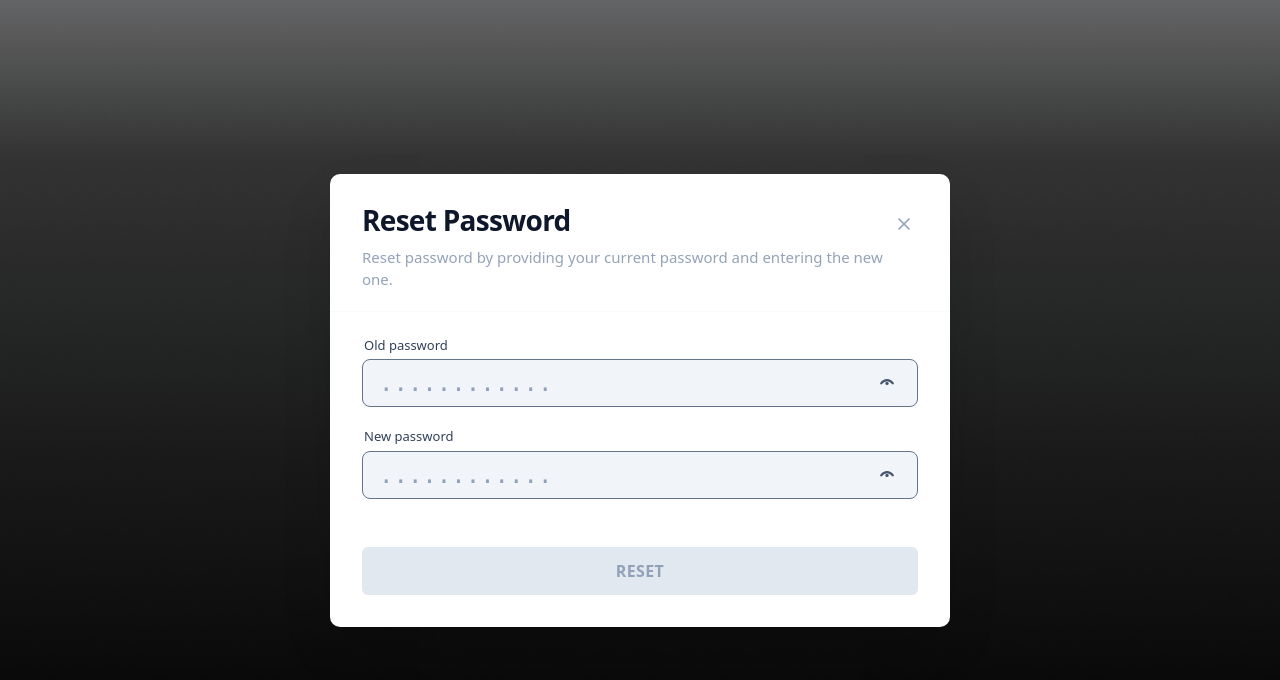
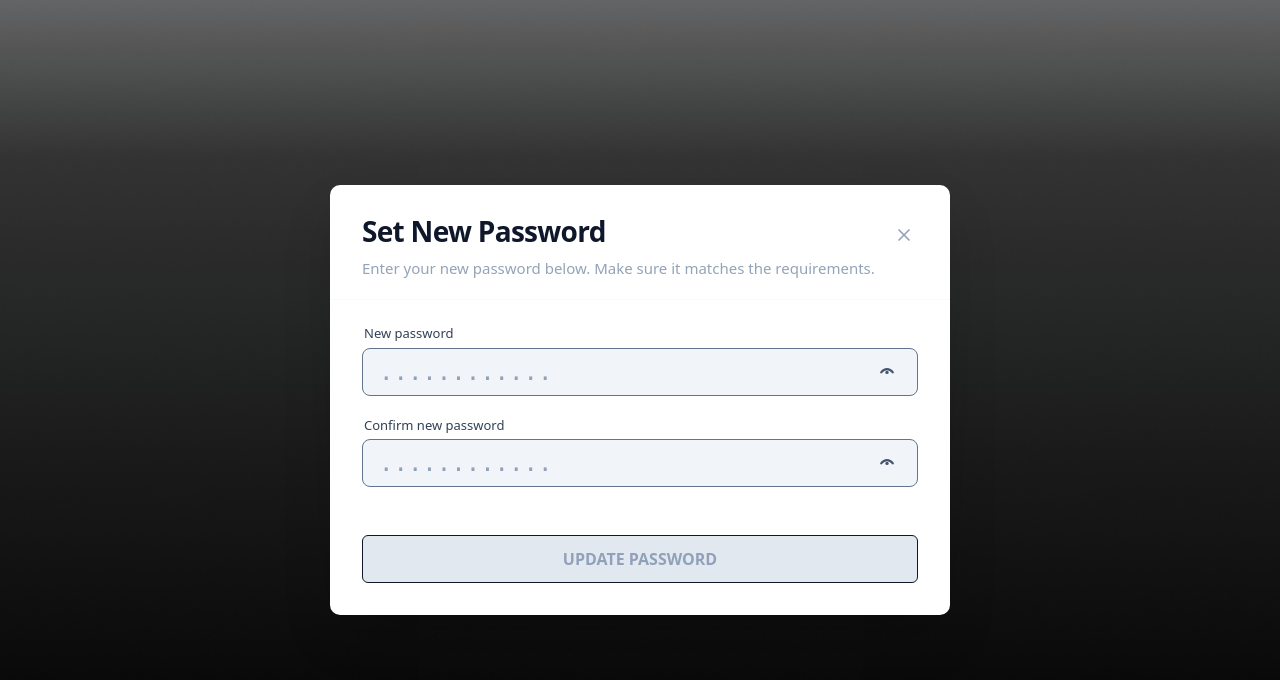
Before and after one commit to prudentchary/NojiGP, a React (Vite) app: page /reset-password in a window 1280 px wide. Shown: the top 680 px of the page. Built offline with nearby package versions, Linux system fonts and the light colour scheme.

Commit message:
reset password restructured

```diff
--- a/src/pages/ResetPassword.tsx
+++ b/src/pages/ResetPassword.tsx
@@ -5,7 +5,7 @@ import { zodResolver } from "@hookform/resolvers/zod";
 import * as z from "zod";
 import { Button } from "@/components/ui/Button";
 import { Input } from "@/components/ui/Input";
-import { useNavigate, Link } from "react-router";
+import { useNavigate, Link, useSearchParams } from "react-router";
 import { useToast } from "@/components/ui/Toast";
 import { cn } from "@/lib/cn";
 import backgroundImage from "@/assets/login_bg.png";
@@ -13,42 +13,38 @@ import { PasswordLength } from "@/components/ui/PasswordLength";
 
 const EyeIcon = () => (
     <svg width="20" height="20" viewBox="0 0 24 24" fill="none" xmlns="http://www.w3.org/2000/svg">
-        <path
-            d="M5 12.5C5 12.5 8 8.5 12 8.5C16 8.5 19 12.5 19 12.5"
-            stroke="currentColor"
-            strokeWidth="2.5"
-            strokeLinecap="round"
-        />
+        <path d="M5 12.5C5 12.5 8 8.5 12 8.5C16 8.5 19 12.5 19 12.5" stroke="currentColor" strokeWidth="2.5" strokeLinecap="round" />
         <circle cx="12" cy="12.5" r="2" fill="currentColor" />
     </svg>
 );
 
 const EyeOffIcon = () => (
     <svg width="20" height="20" viewBox="0 0 24 24" fill="none" xmlns="http://www.w3.org/2000/svg">
-        <path
-            d="M5 12.5C5 12.5 8 8.5 12 8.5C16 8.5 19 12.5 19 12.5"
-            stroke="currentColor"
-            strokeWidth="2.5"
-            strokeLinecap="round"
-            className="opacity-40"
-        />
+        <path d="M5 12.5C5 12.5 8 8.5 12 8.5C16 8.5 19 12.5 19 12.5" stroke="currentColor" strokeWidth="2.5" strokeLinecap="round" className="opacity-40" />
         <circle cx="12" cy="12.5" r="2" fill="currentColor" />
         <path d="M3 3L21 21" stroke="currentColor" strokeWidth="2" strokeLinecap="round" />
     </svg>
 );
 
+// UPDATED SCHEMA: Removed oldPassword, added confirmPassword check
 const resetPasswordSchema = z.object({
-    oldPassword: z.string().min(1, "Old password is required"),
-    newPassword: z.string().min(1, "New password is required"),
+    newPassword: z.string().min(8, "Password must be at least 8 characters"),
+    confirmPassword: z.string().min(1, "Please confirm your password"),
+}).refine((data) => data.newPassword === data.confirmPassword, {
+    message: "Passwords do not match",
+    path: ["confirmPassword"],
 });
 
 type ResetPasswordFormValues = z.infer<typeof resetPasswordSchema>;
 
 const ResetPassword: React.FC = () => {
     const navigate = useNavigate();
+    const [searchParams] = useSearchParams();
+    const token = searchParams.get("token");
+
     const { success, error: toastError } = useToast();
-    const [showOldPassword, setShowOldPassword] = useState(false);
     const [showNewPassword, setShowNewPassword] = useState(false);
+    const [showConfirmPassword, setShowConfirmPassword] = useState(false);
     const [loading, setLoading] = useState(false);
 
     const {
@@ -59,30 +55,34 @@ const ResetPassword: React.FC = () => {
     } = useForm<ResetPasswordFormValues>({
         resolver: zodResolver(resetPasswordSchema),
         defaultValues: {
-            oldPassword: "",
             newPassword: "",
+            confirmPassword: "",
         },
     });
 
-    const oldPasswordValue = watch("oldPassword");
     const newPasswordValue = watch("newPassword");
+    const confirmPasswordValue = watch("confirmPassword");
 
-    // Check if new password meets all criteria
     const isNewPasswordStrong =
         newPasswordValue.length >= 8 &&
         /[A-Z]/.test(newPasswordValue) &&
         /[a-z]/.test(newPasswordValue) &&
         /[^A-Za-z0-9]/.test(newPasswordValue);
 
-    const isFormFilled = oldPasswordValue.length > 0 && isNewPasswordStrong;
+    const isFormValid = isNewPasswordStrong && newPasswordValue === confirmPasswordValue;
 
     const onSubmit = async (data: ResetPasswordFormValues) => {
+        if (!token) {
+            toastError("Invalid or missing reset token.");
+            return;
+        }
+
         setLoading(true);
 
-        // Simulated API delay
+        // Simulated API call - replace this with your actual axios/fetch call later
         setTimeout(() => {
             setLoading(false);
-            success("Password changed successfully!");
+            success("Password updated successfully!");
             navigate("/login");
         }, 1500);
     };
@@ -92,15 +92,14 @@ const ResetPassword: React.FC = () => {
             className="min-h-screen w-full flex items-center justify-center bg-cover bg-center bg-no-repeat p-4 sm:p-6"
             style={{ backgroundImage: `url(${backgroundImage})` }}
         >
-            <div className="relative w-full max-w-[620px] bg-white rounded-[10px] shadow-2xl overflow-hidden animate-in fade-in zoom-in-95 duration-500">
-                {/* Header */}
+            <div className="relative w-full max-w-[620px] bg-white rounded-[10px] shadow-2xl overflow-hidden">
                 <div className="flex justify-between items-start pt-8 px-8 pb-5">
                     <div>
                         <h2 className="text-[28px] font-bold text-slate-900 tracking-tight leading-none mb-3">
-                            Reset Password
+                            Set New Password
                         </h2>
                         <p className="text-[#94A3B8] text-[15px]">
-                            Reset password by providing your current password and entering the new one.
+                            Enter your new password below. Make sure it matches the requirements.
                         </p>
                     </div>
                     <Link to="/login" className="text-slate-400 hover:text-slate-600 transition-colors p-1 mt-1">
@@ -110,35 +109,10 @@ const ResetPassword: React.FC = () => {
 
                 <div className="h-[1px] bg-slate-50 w-full" />
 
-                {/* Content */}
                 <div className="p-8 pt-6">
                     <form onSubmit={handleSubmit(onSubmit)} className="space-y-6">
                         <div className="space-y-5">
-                            {/* Old Password Field */}
-                            <div className="space-y-2 text-left w-full">
-                                <Input
-                                    id="oldPassword"
-                                    label="Old password"
-                                    type={showOldPassword ? "text" : "password"}
-                                    placeholder="............"
-                                    variant="filled"
-                                    {...register("oldPassword")}
-                                    error={errors.oldPassword?.message}
-                                    className="h-11 rounded-md text-2xl font-mono"
-                                    containerClassName="gap-1 w-full"
-                                    rightElement={
-                                        <button
-                                            type="button"
-                                            onClick={() => setShowOldPassword(!showOldPassword)}
-                                            className="text-slate-600 hover:text-slate-900 transition-all duration-200 outline-none focus:ring-0 py-2 mr-2"
-                                        >
-                                            {showOldPassword ? <EyeOffIcon /> : <EyeIcon />}
-                                        </button>
-                                    }
-                                />
-                            </div>
-
-                            {/* New Password Field */}
+                            {/* NEW PASSWORD */}
                             <div className="space-y-2 text-left w-full">
                                 <Input
                                     id="newPassword"
@@ -154,9 +128,33 @@ const ResetPassword: React.FC = () => {
                                         <button
                                             type="button"
                                             onClick={() => setShowNewPassword(!showNewPassword)}
-                                            className="text-slate-600 hover:text-slate-900 transition-all duration-200 outline-none focus:ring-0 py-2 mr-2"
+                                            className="text-slate-600 outline-none mr-2"
                                         >
                                             {showNewPassword ? <EyeOffIcon /> : <EyeIcon />}
+                                        </button>
+                                    }
+                                />
+                            </div>
+
+                            {/* CONFIRM PASSWORD */}
+                            <div className="space-y-2 text-left w-full">
+                                <Input
+                                    id="confirmPassword"
+                                    label="Confirm new password"
+                                    type={showConfirmPassword ? "text" : "password"}
+                                    placeholder="............"
+                                    variant="filled"
+                                    {...register("confirmPassword")}
+                                    error={errors.confirmPassword?.message}
+                                    className="h-11 rounded-md text-2xl font-mono"
+                                    containerClassName="gap-1 w-full"
+                                    rightElement={
+                                        <button
+                                            type="button"
+                                            onClick={() => setShowConfirmPassword(!showConfirmPassword)}
+                                            className="text-slate-600 outline-none mr-2"
+                                        >
+                                            {showConfirmPassword ? <EyeOffIcon /> : <EyeIcon />}
                                         </button>
                                     }
                                 />
@@ -176,13 +174,13 @@ const ResetPassword: React.FC = () => {
                             fullWidth
                             isLoading={loading}
                             className={cn(
-                                "h-12 mt-6 font-semibold tracking-wide border-none transition-all duration-300 rounded-md",
-                                isFormFilled
-                                    ? "bg-slate-900 text-white hover:bg-slate-800 active:bg-black cursor-pointer"
-                                    : "bg-[#E2E8F0] text-slate-400 cursor-not-allowed pointer-events-none"
+                                "h-12 mt-6 font-semibold rounded-md",
+                                isFormValid
+                                    ? "bg-slate-900 text-white hover:bg-slate-800"
+                                    : "bg-[#E2E8F0] text-slate-400 cursor-not-allowed"
                             )}
                         >
-                            RESET
+                            UPDATE PASSWORD
                         </Button>
                     </form>
                 </div>
```
